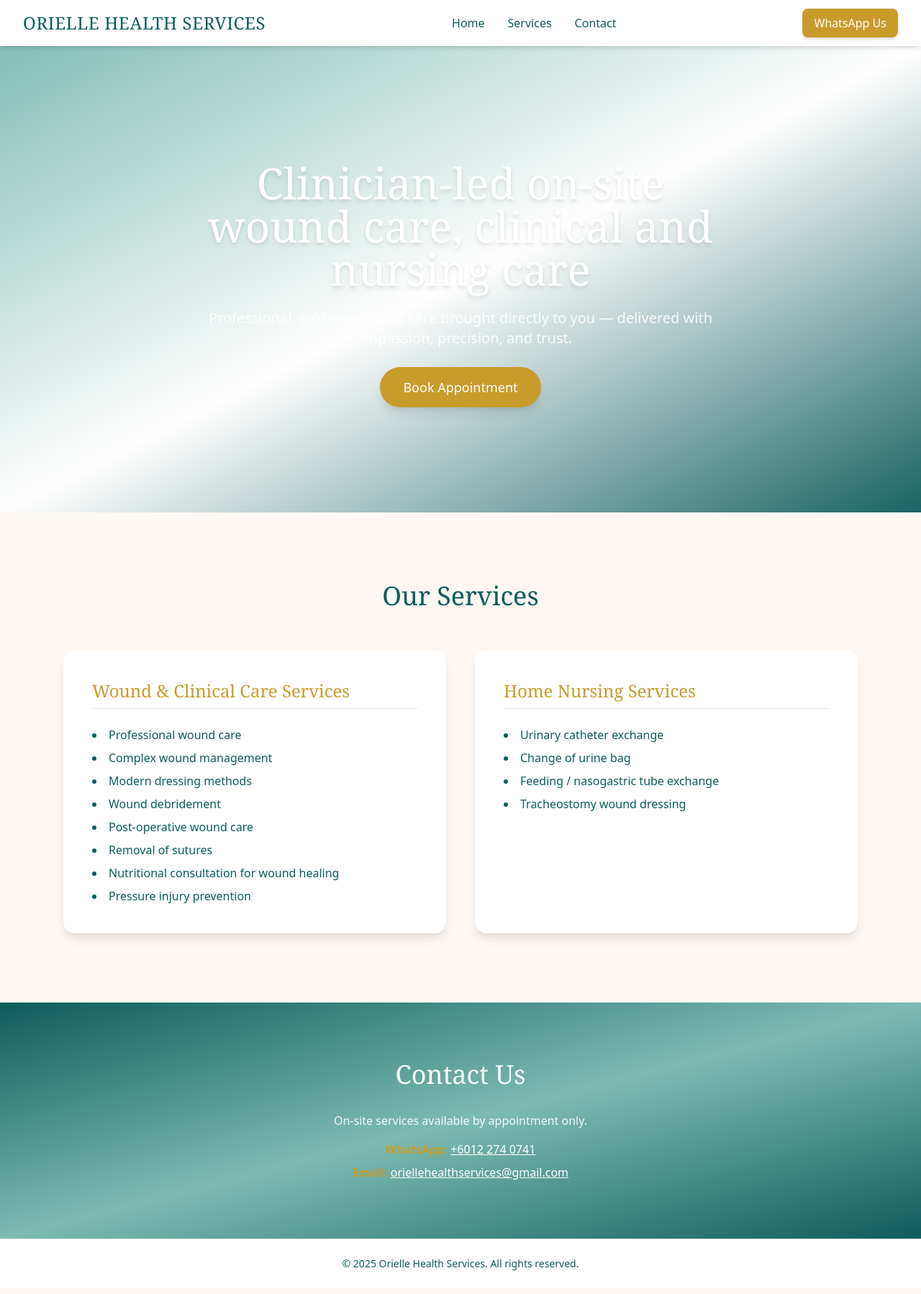
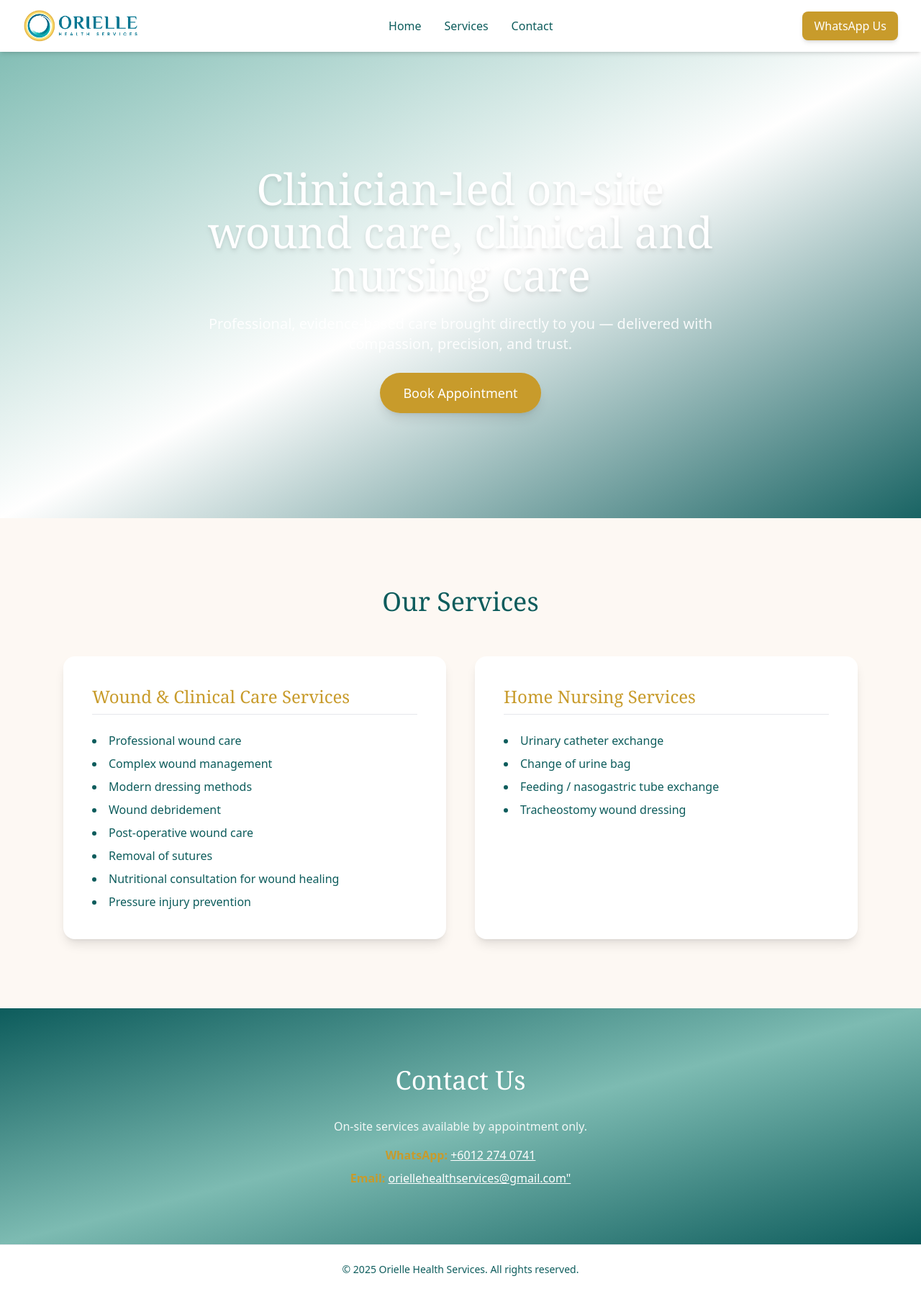
Before and after one commit to rrjayapalan/oriellehealth_verified, a Next.js app: page / in a window 1280 px wide. Shown: the whole page at 72% size. Built offline with nearby package versions, Linux system fonts and the light colour scheme.

Commit message:
Update page.js

```diff
--- a/app/page.js
+++ b/app/page.js
@@ -1,11 +1,18 @@
 export default function Home() {
   return (
     <main className="min-h-screen flex flex-col font-sans">
+
+      {/* NAVIGATION BAR */}
       <nav className="sticky top-0 z-50 bg-white shadow-md">
         <div className="flex flex-wrap items-center justify-between gap-3 px-4 py-3 md:px-8">
-    {/* Brand */}
-    <div className="text-lg md:text-2xl font-serif text-teal tracking-wide">
-      ORIELLE HEALTH SERVICES
+
+          {/* Logo on the left */}
+          <div className="flex items-center">
+            <img
+              src="/logo.png"
+              alt="Orielle Health Services Logo"
+              className="h-10 md:h-12 w-auto"
+            />
           </div>
 
           {/* Menu links */}
@@ -25,12 +32,14 @@ export default function Home() {
           <a
             href="https://wa.me/60122740741"
             target="_blank"
-      className="bg-gold text-white px-4 py-2 rounded-lg shadow-md hover:shadow-lg hover:opacity-90 transition text-sm md:text-base"
+            className="bg-gold text-white px-4 py-2 rounded-lg shadow-md hover:shadow-lg hover:opacity-90 transition text-sm md:text-base whitespace-nowrap"
           >
             WhatsApp Us
           </a>
         </div>
       </nav>
+
+      {/* HERO / HOME SECTION */}
       <section
         id="home"
         className="relative flex flex-col items-center justify-center text-center py-40 px-6 overflow-hidden"
@@ -54,10 +63,13 @@ export default function Home() {
         </div>
       </section>
 
+      {/* SERVICES SECTION */}
       <section id="services" className="py-24 bg-ivory text-center">
         <h2 className="text-4xl font-serif mb-14 text-teal">Our Services</h2>
 
         <div className="grid md:grid-cols-2 gap-10 max-w-6xl mx-auto px-6">
+
+          {/* Card 1 */}
           <div className="bg-white rounded-2xl shadow-lg p-10 text-left hover:shadow-xl transition">
             <h3 className="text-2xl font-serif mb-6 text-gold border-b pb-2">
               Wound & Clinical Care Services
@@ -74,6 +86,7 @@ export default function Home() {
             </ul>
           </div>
 
+          {/* Card 2 */}
           <div className="bg-white rounded-2xl shadow-lg p-10 text-left hover:shadow-xl transition">
             <h3 className="text-2xl font-serif mb-6 text-gold border-b pb-2">
               Home Nursing Services
@@ -85,9 +98,11 @@ export default function Home() {
               <li>Tracheostomy wound dressing</li>
             </ul>
           </div>
+
         </div>
       </section>
 
+      {/* CONTACT SECTION */}
       <section
         id="contact"
         className="py-20 text-center bg-gradient-to-br from-teal via-turquoise to-teal text-white"
@@ -111,11 +126,12 @@ export default function Home() {
             href="mailto:oriellehealthservices@gmail.com"
             className="underline hover:text-gold"
           >
-            oriellehealthservices@gmail.com
+            oriellehealthservices@gmail.com"
           </a>
         </p>
       </section>
 
+      {/* FOOTER */}
       <footer className="py-6 bg-white text-center text-sm text-teal border-t">
         © {new Date().getFullYear()} Orielle Health Services. All rights reserved.
       </footer>
```
Lines whose indentation alone changed are shown as unchanged.
